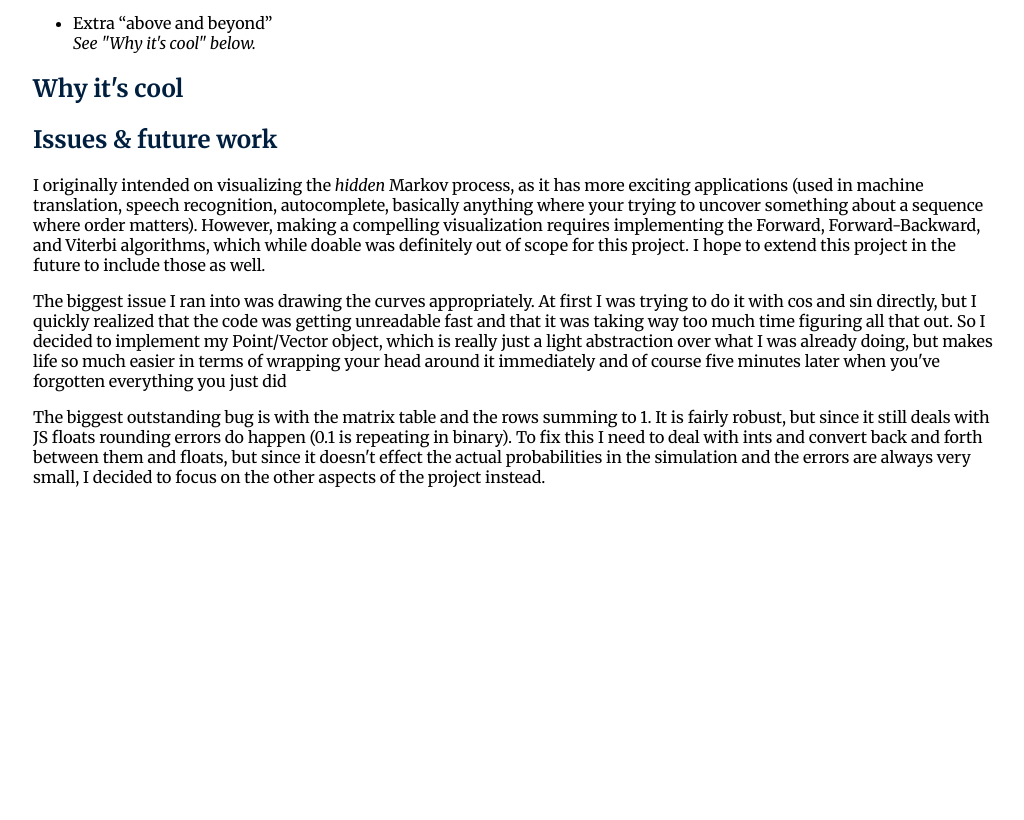
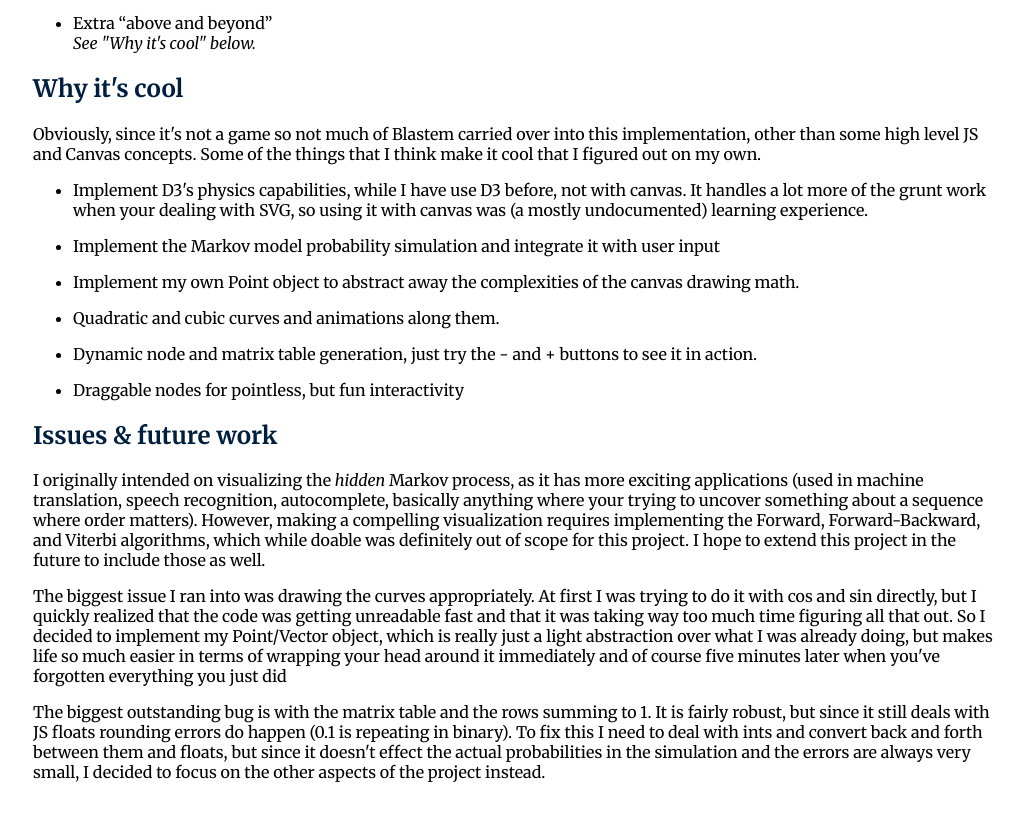
Before and after one commit to dropofwill/hmm-intro, a website: page docs.html in a window 1280 px wide. Shown: the part 2712-3532 px from the top of the page, without its empty margins (127-1151 px from the left). Before the commit the page ends 3239 px from the top, so only its background shows below. Drawn offline with nearby package versions, Linux system fonts and the light colour scheme; some packages are replaced by stand-ins of ours.

Commit message:
Add license to credits, add what's cool to docs

```diff
--- a/docs.html
+++ b/docs.html
@@ -144,6 +144,22 @@
 
       <h2>Why it's cool</h2>
 
+      <p>Obviously, since it's not a game so not much of Blastem carried over into this implementation, other than some high level JS and Canvas concepts. Some of the things that I think make it cool that I figured out on my own.</p>
+
+      <ul>
+        <li>Implement D3's physics capabilities, while I have use D3 before, not with canvas. It handles a lot more of the grunt work when your dealing with SVG, so using it with canvas was (a mostly undocumented) learning experience.</li>
+
+        <li>Implement the Markov model probability simulation and integrate it with user input</li>
+
+        <li>Implement my own Point object to abstract away the complexities of the canvas drawing math.</li>
+
+        <li>Quadratic and cubic curves and animations along them.</li>
+
+        <li>Dynamic node and matrix table generation, just try the - and + buttons to see it in action.</li>
+
+        <li>Draggable nodes for pointless, but fun interactivity</li>
+      </ul>
+
       <h2>Issues &amp; future work</h2>
 
       <p>I originally intended on visualizing the <em>hidden</em> Markov process, as it has more exciting applications (used in machine translation, speech recognition, autocomplete, basically anything where your trying to uncover something about a sequence where order matters). However, making a compelling visualization requires implementing the Forward, Forward-Backward, and Viterbi algorithms, which while doable was definitely out of scope for this project. I hope to extend this project in the future to include those as well.</p>
```
Also changed, not shown: credits.html (+15 -0 lines).
